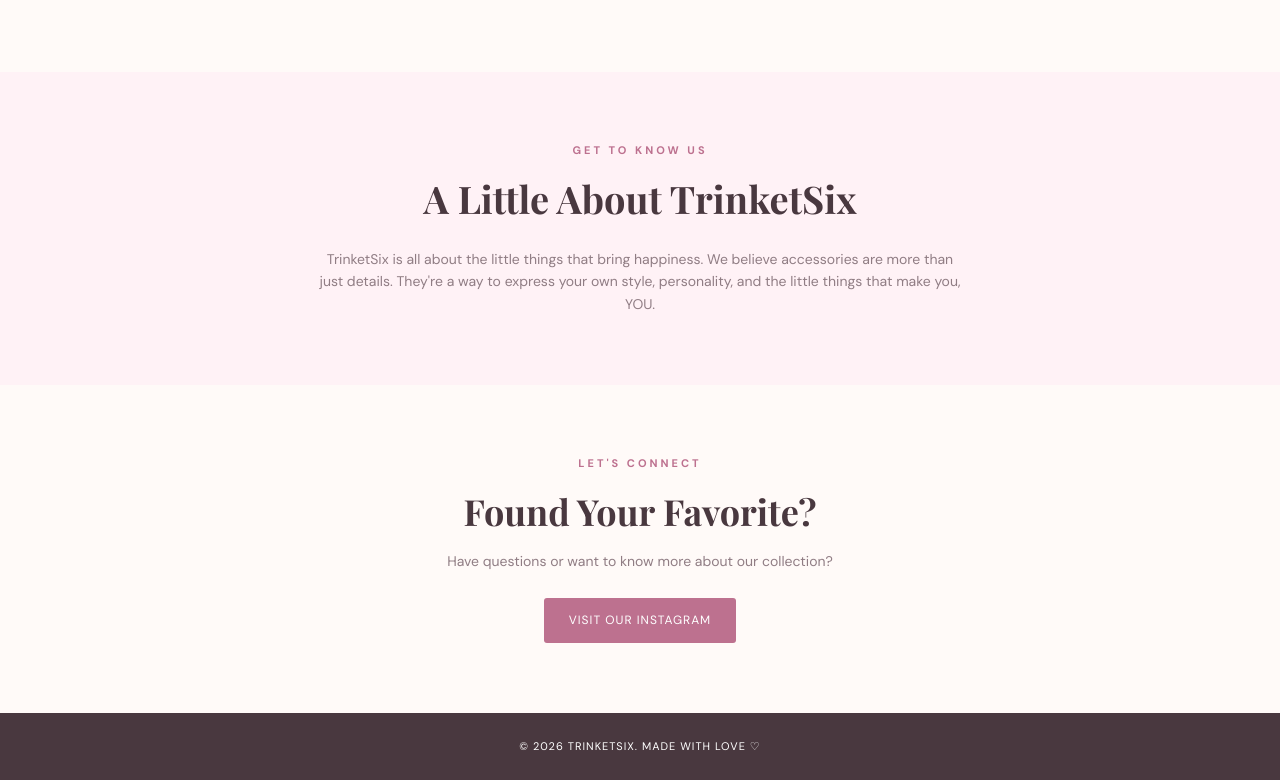
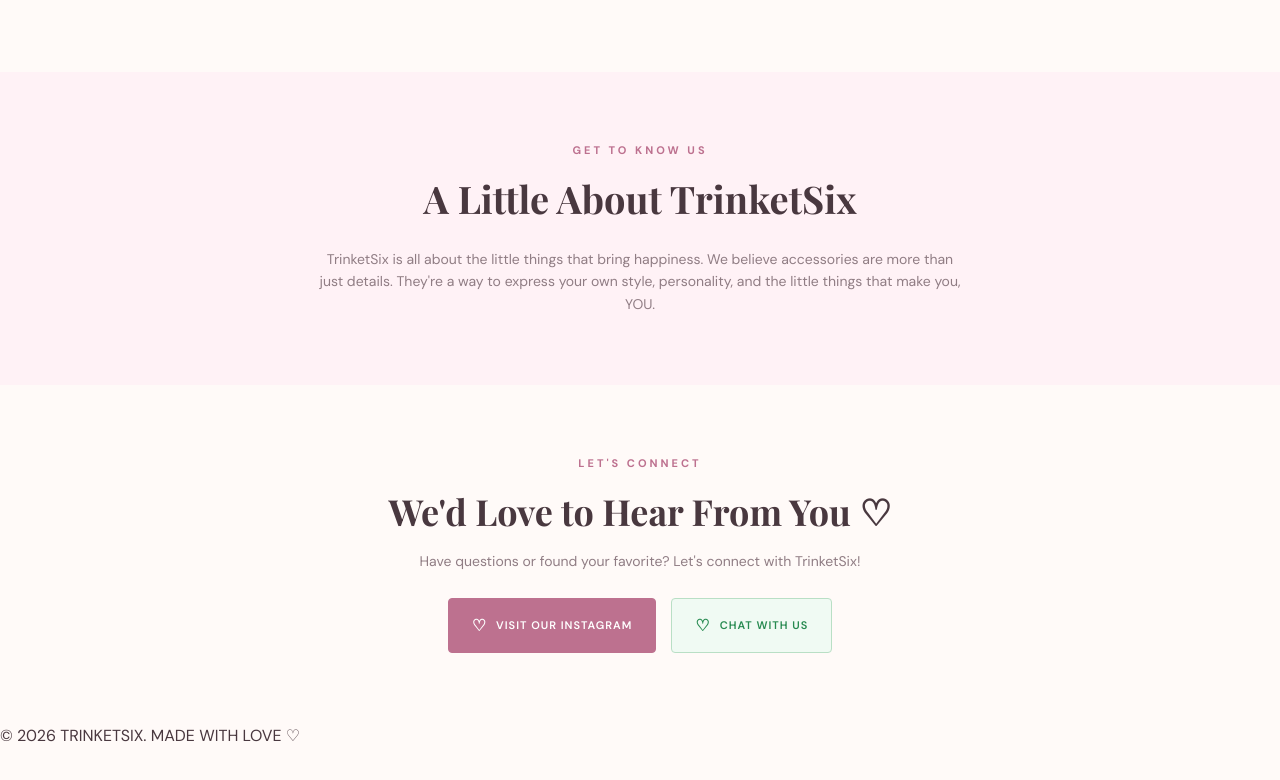
Before and after one commit to TrinketSix/trinketsix-website, a plain HTML site: page index.html in a window 1280 px wide. Shown: the part 1748-2528 px from the top of the page. After the commit the page ends 2497 px from the top, so only its background shows below. Drawn offline with nearby package versions, Linux system fonts and the light colour scheme.

Commit message:
Update index.html

```diff
--- a/index.html
+++ b/index.html
@@ -412,6 +412,72 @@
     font-size: 25px;
   }
 }
+    /* CONTACT BUTTONS */
+
+.contact-buttons {
+  display: flex;
+  justify-content: center;
+  align-items: center;
+  gap: 15px;
+  flex-wrap: wrap;
+  margin-top: 25px;
+}
+
+.contact-btn {
+  display: inline-flex;
+  align-items: center;
+  justify-content: center;
+  gap: 9px;
+  padding: 14px 23px;
+  border-radius: 4px;
+  font-family: 'DM Sans', sans-serif;
+  font-size: 11px;
+  font-weight: 600;
+  letter-spacing: 1px;
+  transition: .25s;
+}
+
+.instagram-btn {
+  background: var(--pink-dark);
+  color: white;
+  border: 1px solid var(--pink-dark);
+}
+
+.whatsapp-btn {
+  background: #f0faf3;
+  color: #278a50;
+  border: 1px solid #b9dfc5;
+}
+
+.contact-btn:hover {
+  transform: translateY(-3px);
+  box-shadow: 0 7px 18px #bd718f25;
+}
+
+.instagram-btn:hover {
+  background: var(--text);
+  border-color: var(--text);
+}
+
+.whatsapp-btn:hover {
+  background: #278a50;
+  color: white;
+}
+
+.contact-btn span {
+  font-size: 16px;
+}
+
+@media (max-width: 480px) {
+  .contact-buttons {
+    flex-direction: column;
+  }
+
+  .contact-btn {
+    width: 100%;
+    max-width: 280px;
+  }
+}
   </style>
 </head>
 
@@ -521,16 +587,36 @@
     </p>
   </section>
 
-  <section class="contact" id="contact">
-    <div class="eyebrow">Let's connect</div>
-    <h2>Found Your Favorite?</h2>
-    <p>Have questions or want to know more about our collection?</p>
-    <a href="https://www.instagram.com/" class="btn" target="_blank">
-      VISIT OUR INSTAGRAM
+
+<section class="contact" id="contact">
+  <div class="eyebrow">LET'S CONNECT</div>
+  <h2>We'd Love to Hear From You ♡</h2>
+  <p>
+    Have questions or found your favorite?
+    Let's connect with TrinketSix!
+  </p>
+
+  <div class="contact-buttons">
+    <a
+      href="https://www.instagram.com/trinketsix/"
+      class="contact-btn instagram-btn"
+      target="_blank"
+      rel="noopener noreferrer"
+    >
+      <span>♡</span> VISIT OUR INSTAGRAM
     </a>
-  </section>
 
-  <footer>
+    <a
+      href="https://wa.me/6289672214609?text=Hi%20TrinketSix!%20%E2%99%A1%20I%20found%20your%20website%20and%20I'm%20interested%20in%20your%20products.%20I'd%20love%20to%20know%20more!"
+      class="contact-btn whatsapp-btn"
+      target="_blank"
+      rel="noopener noreferrer"
+    >
+      <span>♡</span> CHAT WITH US
+    </a>
+  </div>
+</section>
+
     © 2026 TRINKETSIX. MADE WITH LOVE ♡
   </footer>
 <div class="size-guide-overlay" id="sizeGuide">
```
